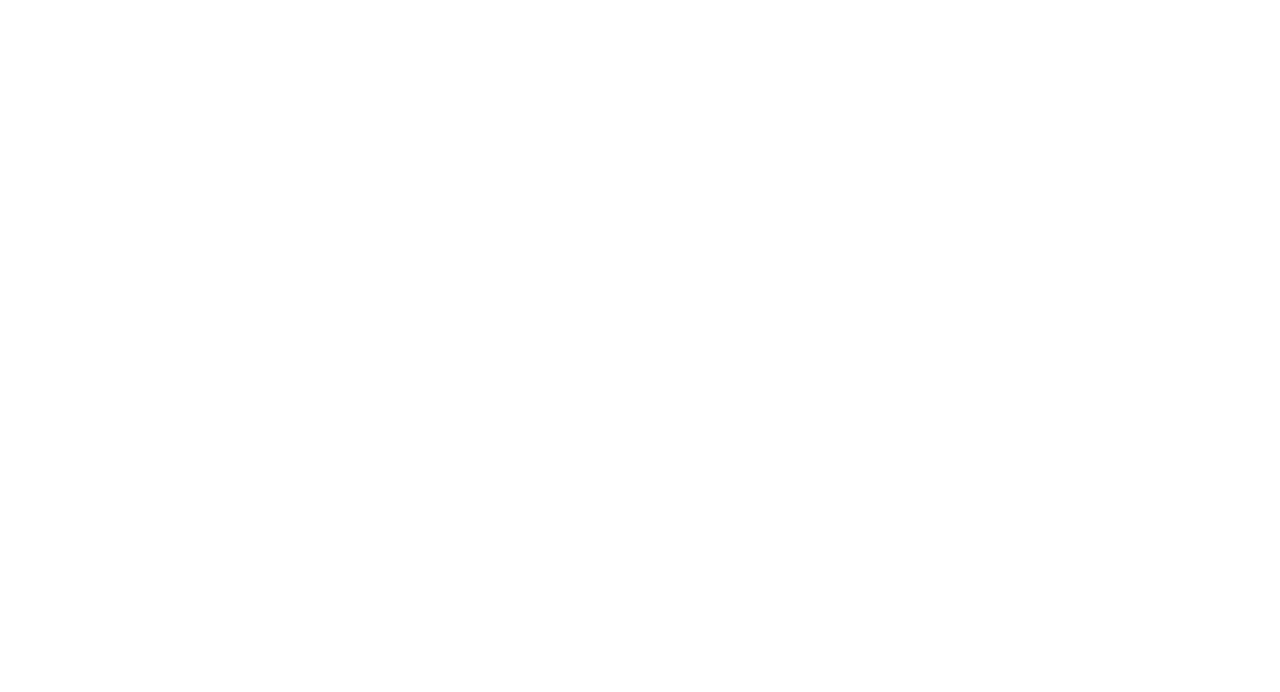
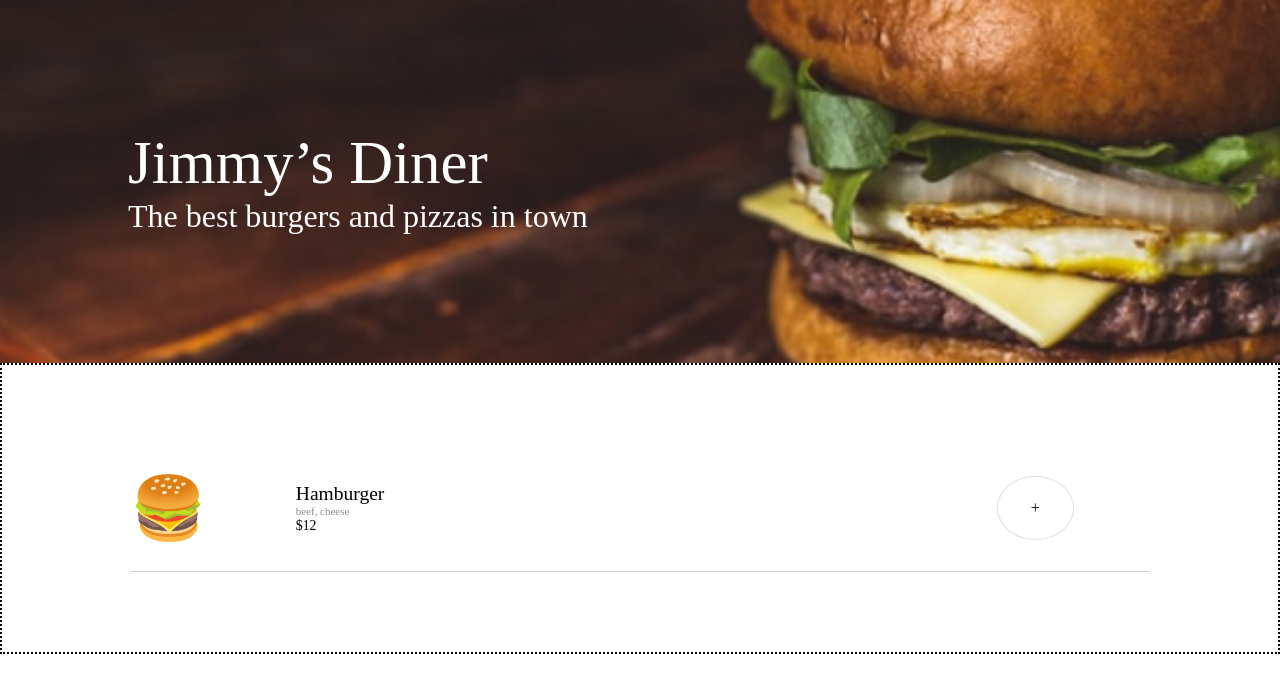
Before and after one commit to Southstar-Akin/Food-Ordering-App, a website built with Vite: page index.html in a window 1280 px wide. Built offline with nearby package versions, Linux system fonts and the light colour scheme; a web font is replaced by a local one.

Commit message:
styles updated

```diff
--- a/index.css
+++ b/index.css
@@ -1,3 +1,70 @@
-body {
+@import url('https://fonts.googleapis.com/css2?family=Smythe&display=swap');
+
+*{
+    box-sizing: border-box;
+    font-family: 'Smythe';
     margin: 0;
+    padding: 0;
 }
+
+header{
+    width: 100vw;
+    height: auto;
+    background-image: url(/Images/bg-img.png);
+    background-size: cover;
+    background-repeat: no-repeat;
+    color: white;
+    display: flex;
+    flex-direction: column;
+    font-size: 200%;
+    padding: 10%;
+}
+
+header span:first-child{
+    font-size: 190%;
+}
+
+main{
+    padding: 10vh 10vw;
+}
+
+div.item{
+    height: 15.935vh;
+    border-bottom: 1px solid #D2D2D2;
+    display: grid;
+    grid-auto-flow: column;
+    grid-template-columns: 15% 70% 15%;
+    align-items: center;
+}
+.icon{
+    font-size: 7.66vh;
+}
+.border{
+    border: 2px dotted black;
+}
+.descrip{
+    display: flex;
+    flex-direction: column;
+    row-gap: 0.758%;
+    margin-left: 1vw;
+}
+
+.name{
+    font-size: 2.44vh;
+}
+
+.ingredient{
+    font-size: 1.37vh;
+    color: #8B8B8B;
+}
+.price{
+    font-size: 1.72vh;
+}
+
+.item button{
+    height: 50%;
+    width: 50%;
+    border-radius: 50%;
+    background-color: transparent;
+    border: 1.5px solid #DEDEDE;
+}
--- a/index.html
+++ b/index.html
@@ -6,5 +6,26 @@
     </head>
     <body>
 
+        <header>
+            <span>Jimmy’s Diner</span>
+            <span>The best burgers and pizzas in town</span>
+        </header>
+
+        <main class="border">
+
+            <div class="item">
+
+                <span class="icon">🍔</span>
+                <div class="descrip">
+                    <span class="name">Hamburger</span>
+                    <span class="ingredient">beef, cheese</span>
+                    <span class="price">$12</span>
+                </div>
+                <button>+</button>
+
+            </div>
+
+        </main>
+
     </body>
 </html>
```
Also changed, not shown: Images/bg-img.png (added).
